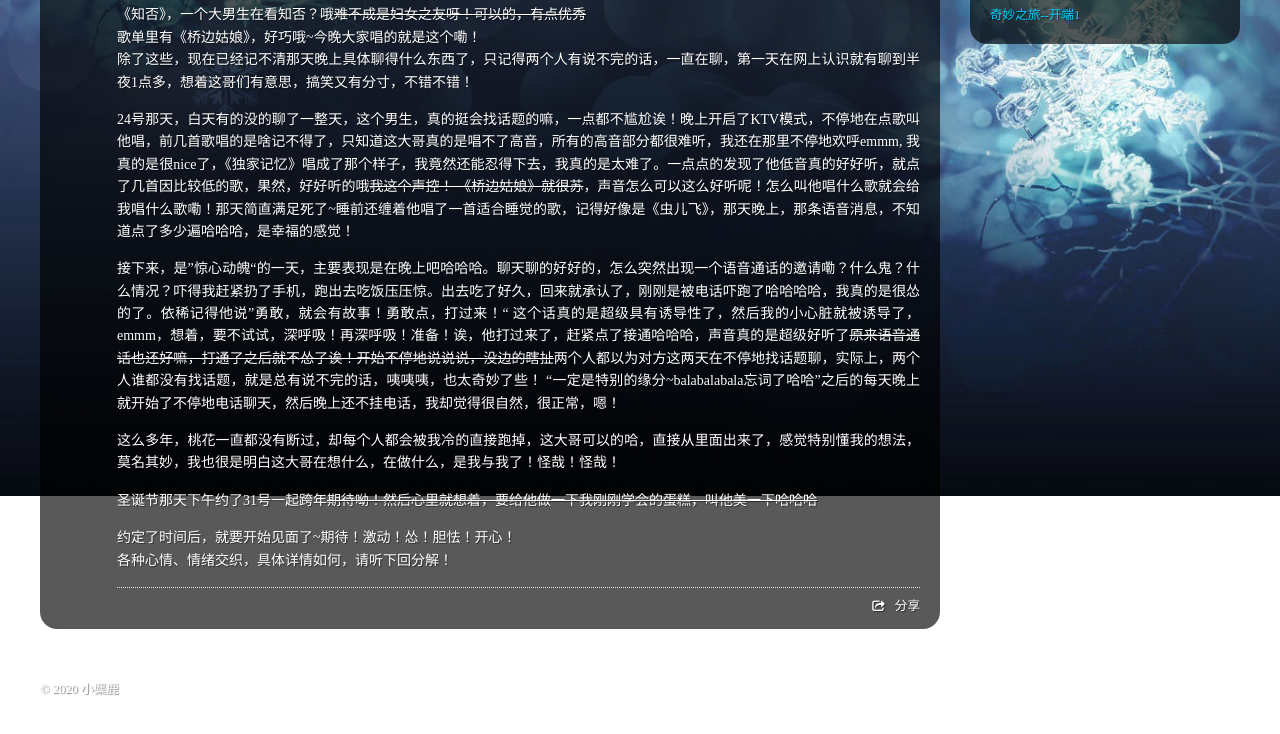
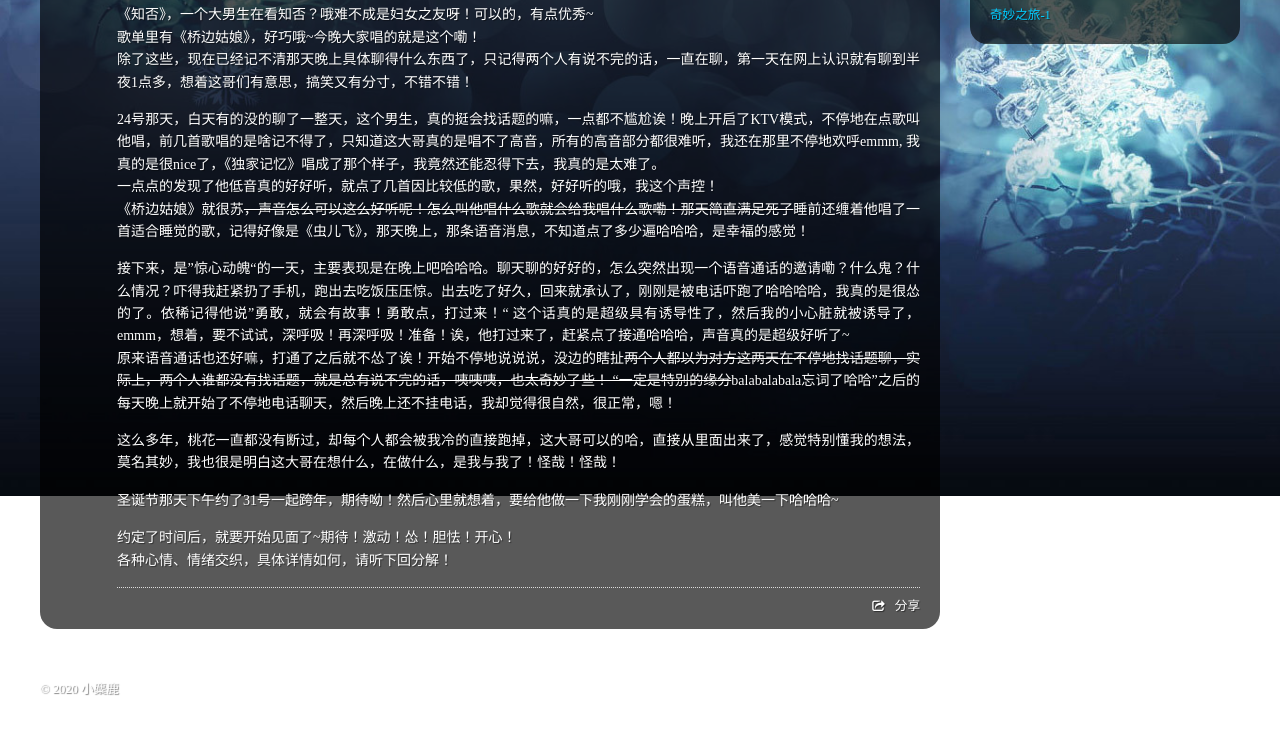
Before and after one commit to Emma-Cui/Emma-Cui.github.io, a plain HTML site: page 2020/01/08/奇妙之旅-2/index.html in a window 1280 px wide. Shown: the part 304-1038 px from the top of the page. Drawn offline with Linux system fonts and the light colour scheme; a script that the page names is missing.

Commit message:
Site updated: 2020-01-08 15:41:51

```diff
--- a/2020/01/08/奇妙之旅-2/index.html
+++ b/2020/01/08/奇妙之旅-2/index.html
@@ -80,11 +80,11 @@
 
 
 
-<p>《知否》，一个大男生在看知否？哦<del>难不成是妇女之友呀！可以的，有点优秀</del><br>歌单里有《桥边姑娘》，好巧哦~今晚大家唱的就是这个嘞！<br>除了这些，现在已经记不清那天晚上具体聊得什么东西了，只记得两个人有说不完的话，一直在聊，第一天在网上认识就有聊到半夜1点多，想着这哥们有意思，搞笑又有分寸，不错不错！</p>
-<p>24号那天，白天有的没的聊了一整天，这个男生，真的挺会找话题的嘛，一点都不尴尬诶！晚上开启了KTV模式，不停地在点歌叫他唱，前几首歌唱的是啥记不得了，只知道这大哥真的是唱不了高音，所有的高音部分都很难听，我还在那里不停地欢呼emmm, 我真的是很nice了，《独家记忆》唱成了那个样子，我竟然还能忍得下去，我真的是太难了。一点点的发现了他低音真的好好听，就点了几首因比较低的歌，果然，好好听的哦<del>我这个声控！ 《桥边姑娘》就很苏</del>，声音怎么可以这么好听呢！怎么叫他唱什么歌就会给我唱什么歌嘞！那天简直满足死了~睡前还缠着他唱了一首适合睡觉的歌，记得好像是《虫儿飞》，那天晚上，那条语音消息，不知道点了多少遍哈哈哈，是幸福的感觉！</p>
-<p>接下来，是”惊心动魄“的一天，主要表现是在晚上吧哈哈哈。聊天聊的好好的，怎么突然出现一个语音通话的邀请嘞？什么鬼？什么情况？吓得我赶紧扔了手机，跑出去吃饭压压惊。出去吃了好久，回来就承认了，刚刚是被电话吓跑了哈哈哈哈，我真的是很怂的了。依稀记得他说”勇敢，就会有故事！勇敢点，打过来！“ 这个话真的是超级具有诱导性了，然后我的小心脏就被诱导了，emmm，想着，要不试试，深呼吸！再深呼吸！准备！诶，他打过来了，赶紧点了接通哈哈哈，声音真的是超级好听了<del>原来语音通话也还好嘛，打通了之后就不怂了诶！开始不停地说说说，没边的瞎扯</del>两个人都以为对方这两天在不停地找话题聊，实际上，两个人谁都没有找话题，就是总有说不完的话，咦咦咦，也太奇妙了些！   “一定是特别的缘分~balabalabala忘词了哈哈”之后的每天晚上就开始了不停地电话聊天，然后晚上还不挂电话，我却觉得很自然，很正常，嗯！</p>
+<p>《知否》，一个大男生在看知否？哦难不成是妇女之友呀！可以的，有点优秀~<br>歌单里有《桥边姑娘》，好巧哦~今晚大家唱的就是这个嘞！<br>除了这些，现在已经记不清那天晚上具体聊得什么东西了，只记得两个人有说不完的话，一直在聊，第一天在网上认识就有聊到半夜1点多，想着这哥们有意思，搞笑又有分寸，不错不错！</p>
+<p>24号那天，白天有的没的聊了一整天，这个男生，真的挺会找话题的嘛，一点都不尴尬诶！晚上开启了KTV模式，不停地在点歌叫他唱，前几首歌唱的是啥记不得了，只知道这大哥真的是唱不了高音，所有的高音部分都很难听，我还在那里不停地欢呼emmm, 我真的是很nice了，《独家记忆》唱成了那个样子，我竟然还能忍得下去，我真的是太难了。<br>一点点的发现了他低音真的好好听，就点了几首因比较低的歌，果然，好好听的哦，我这个声控！<br>《桥边姑娘》就很苏<del>，声音怎么可以这么好听呢！怎么叫他唱什么歌就会给我唱什么歌嘞！那天简直满足死了</del>睡前还缠着他唱了一首适合睡觉的歌，记得好像是《虫儿飞》，那天晚上，那条语音消息，不知道点了多少遍哈哈哈，是幸福的感觉！</p>
+<p>接下来，是”惊心动魄“的一天，主要表现是在晚上吧哈哈哈。聊天聊的好好的，怎么突然出现一个语音通话的邀请嘞？什么鬼？什么情况？吓得我赶紧扔了手机，跑出去吃饭压压惊。出去吃了好久，回来就承认了，刚刚是被电话吓跑了哈哈哈哈，我真的是很怂的了。依稀记得他说”勇敢，就会有故事！勇敢点，打过来！“ 这个话真的是超级具有诱导性了，然后我的小心脏就被诱导了，emmm，想着，要不试试，深呼吸！再深呼吸！准备！诶，他打过来了，赶紧点了接通哈哈哈，声音真的是超级好听了~<br>原来语音通话也还好嘛，打通了之后就不怂了诶！开始不停地说说说，没边的瞎扯<del>两个人都以为对方这两天在不停地找话题聊，实际上，两个人谁都没有找话题，就是总有说不完的话，咦咦咦，也太奇妙了些！   “一定是特别的缘分</del>balabalabala忘词了哈哈”之后的每天晚上就开始了不停地电话聊天，然后晚上还不挂电话，我却觉得很自然，很正常，嗯！</p>
 <p>这么多年，桃花一直都没有断过，却每个人都会被我冷的直接跑掉，这大哥可以的哈，直接从里面出来了，感觉特别懂我的想法，莫名其妙，我也很是明白这大哥在想什么，在做什么，是我与我了！怪哉！怪哉！</p>
-<p>圣诞节那天下午约了31号一起跨年<del>期待呦！然后心里就想着，要给他做一下我刚刚学会的蛋糕，叫他美一下哈哈哈</del></p>
+<p>圣诞节那天下午约了31号一起跨年，期待呦！然后心里就想着，要给他做一下我刚刚学会的蛋糕，叫他美一下哈哈哈~</p>
 <p>约定了时间后，就要开始见面了~期待！激动！怂！胆怯！开心！<br>各种心情、情绪交织，具体详情如何，请听下回分解！</p>
 
 
@@ -126,7 +126,7 @@
       </li>
 
       <li>
-        <a href="/2020/01/04/奇妙之旅-开端/">奇妙之旅--开端1</a>
+        <a href="/2020/01/04/奇妙之旅-开端/">奇妙之旅-1</a>
       </li>
 
   </ul>
```
Also changed, not shown: 2020/01/04/奇妙之旅-开端/index.html (+4 -4 lines), archives/2020/01/index.html (+2 -2 lines), archives/2020/index.html (+2 -2 lines), archives/index.html (+2 -2 lines), index.html (+2 -2 lines).
